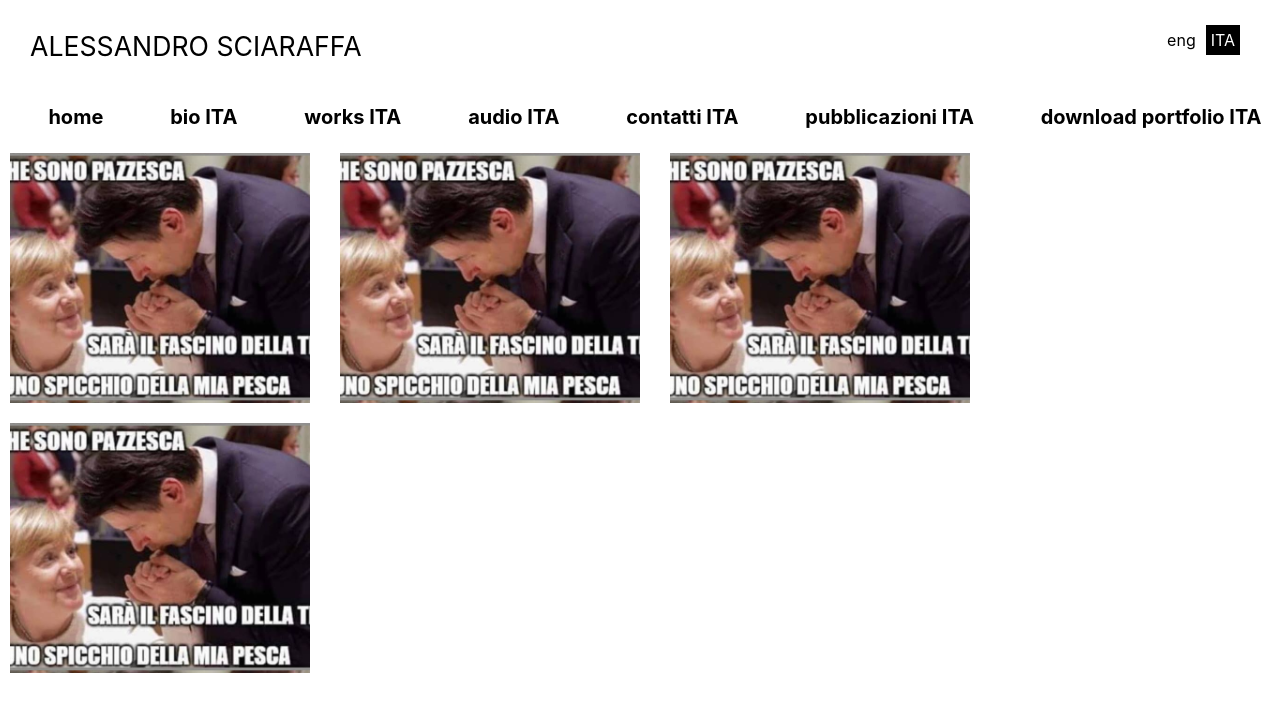
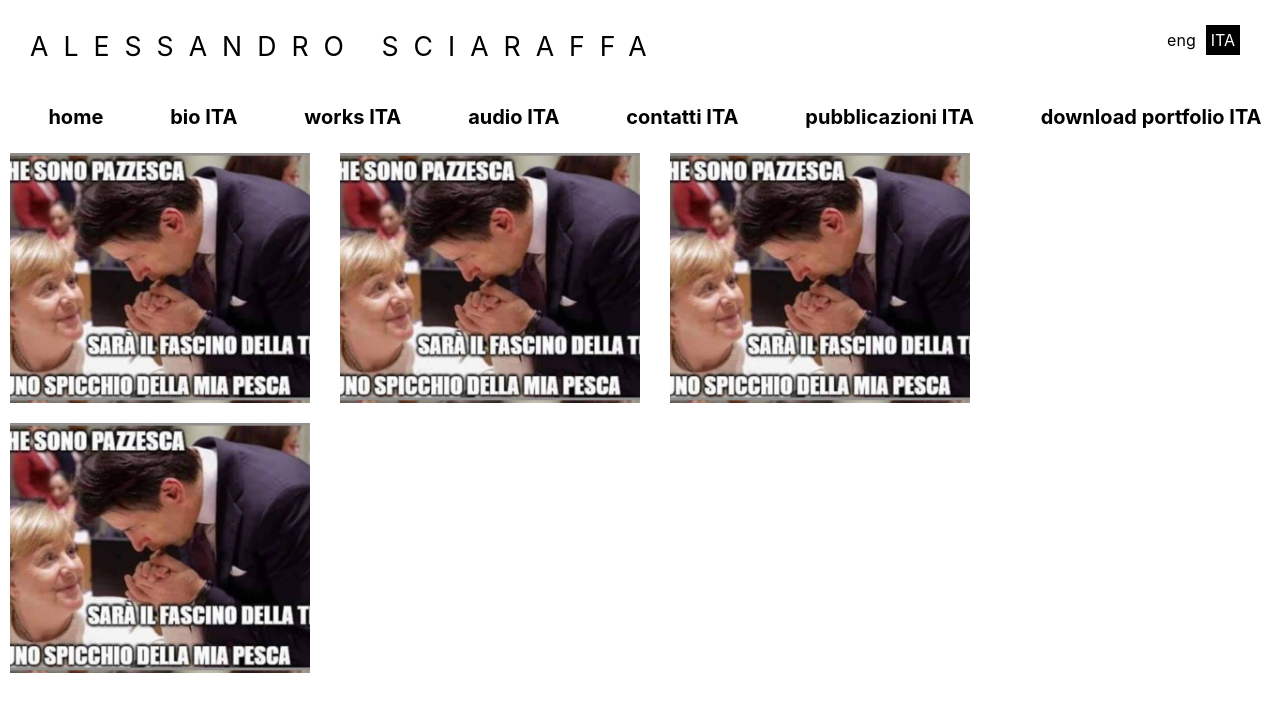
Before and after one commit to carlogambi/sciaraffawebsite, a React (Create React App) app: page / in a window 1280 px wide. Shown: the top 712 px of the page. Built offline with nearby package versions, Linux system fonts and the light colour scheme.

Commit message:
nuove impostazioni proto ui 3, 5 10 2020

```diff
--- a/src/components/menu/components/lang-menu.js
+++ b/src/components/menu/components/lang-menu.js
@@ -57,6 +57,8 @@ switch(currentDevice){
 const titleStyle ={
     fontSize: '20pt',
     textTransform: 'uppercase',
+    letterSpacing: '15px',
+    cursor: 'context-menu'
 }
 
 export default () => {
```
